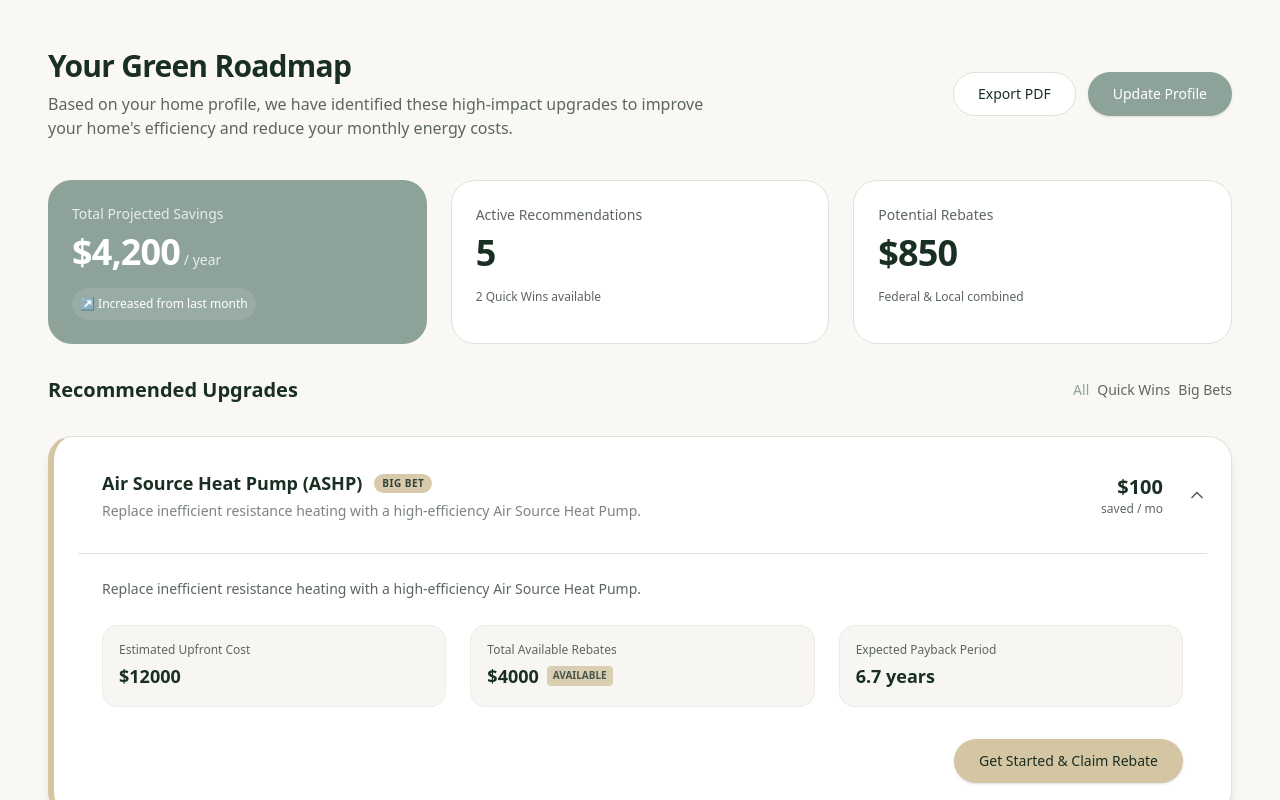
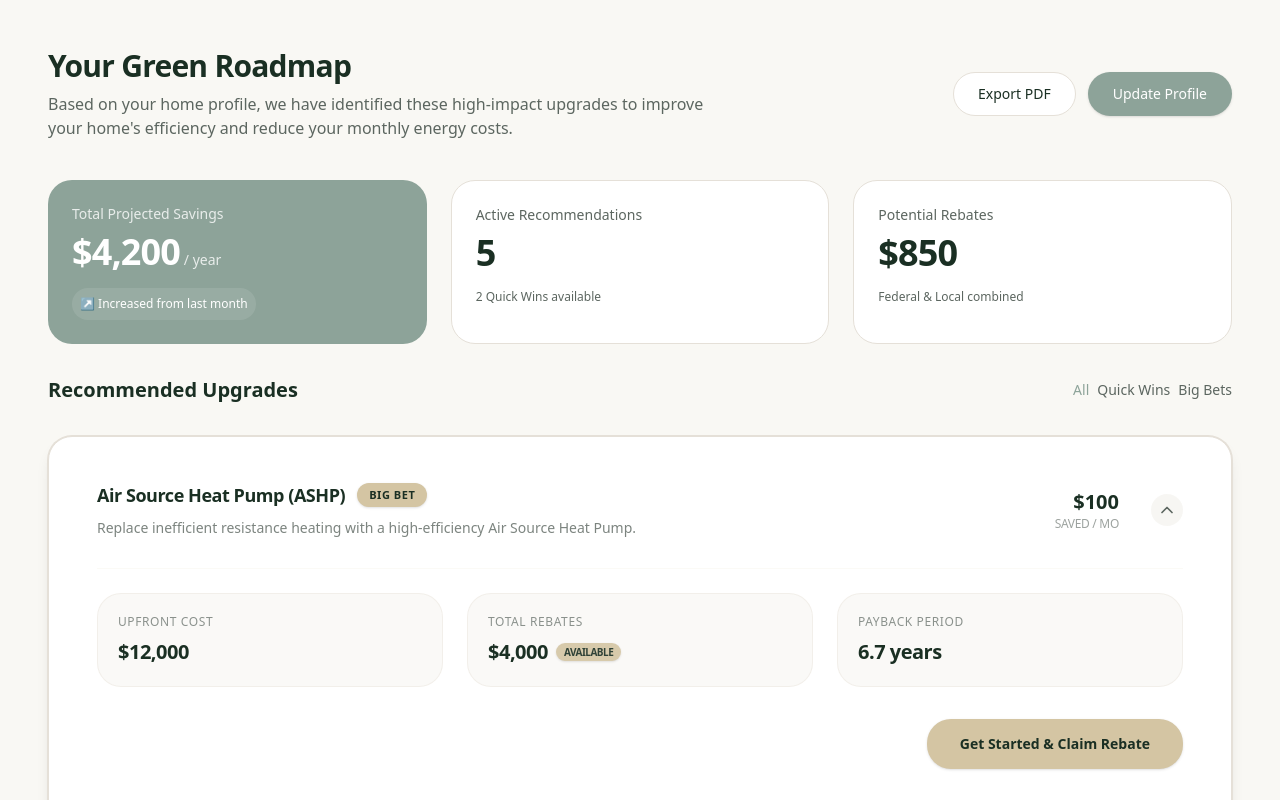
Before and after one commit to Nsujatno/hack-earth, a Next.js app in the folder frontend/: page /dashboard in a window 1280 px wide. Both pictures are taken after a click on the element 640 px from the left and 495 px from the top of the page. Shown: the top 800 px of the page. Built offline with nearby package versions, Linux system fonts and the light colour scheme.

Commit message:
edited cards

```diff
--- a/frontend/components/dashboard/ExpandableRecommendationCard.tsx
+++ b/frontend/components/dashboard/ExpandableRecommendationCard.tsx
@@ -20,16 +20,17 @@ export function ExpandableRecommendationCard({
     const isBigBet = recommendation.type === 'big_bet';
 
     // Define color themes based on type
-    // UPDATED: Using 'primary' instead of 'success' for Quick Wins to match key metrics
     const theme = isBigBet ? {
-        border: "border-l-secondary",
-        badge: "bg-secondary text-secondary-foreground",
+        border: "border-secondary/20",
+        // UPDATED: Solid badge for prominence
+        badge: "bg-secondary text-secondary-foreground shadow-sm",
         text: "text-secondary-foreground",
         highlight: "text-secondary-foreground",
         button: "bg-secondary text-secondary-foreground hover:bg-secondary/90",
     } : {
-        border: "border-l-primary",
-        badge: "bg-primary text-primary-foreground",
+        border: "border-primary/20",
+        // UPDATED: Solid badge for prominence
+        badge: "bg-primary text-primary-foreground shadow-sm",
         text: "text-primary",
         highlight: "text-primary",
         button: "bg-primary text-primary-foreground hover:bg-primary/90",
@@ -41,37 +42,41 @@ export function ExpandableRecommendationCard({
             className="w-full relative"
         >
             <Card
-                className={`cursor-pointer overflow-hidden transition-all duration-300 relative border-l-[6px] bg-card-background ${theme.border} ${isExpanded
-                        ? "shadow-lg"
-                        : "hover:shadow-md hover:bg-sub-background/10"
+                className={`cursor-pointer overflow-hidden transition-all duration-300 relative bg-card-background ${isExpanded
+                        ? "shadow-lg ring-1 ring-border"
+                        : "hover:shadow-md hover:translate-y-[-1px]"
                     }`}
                 onClick={onToggle}
             >
-                <div className="flex flex-col md:flex-row md:items-center justify-between gap-4 pl-6 py-2">
+                {/* Removed side bubble identifier */}
+
+                {/* Adjusted padding - removed extra left padding */}
+                <div className="flex flex-col md:flex-row md:items-center justify-between gap-6 px-6 py-5">
                     <div className="flex items-center gap-4 flex-grow">
                         <div>
-                            <div className="flex items-center gap-3">
-                                <h3 className="text-lg font-bold text-text-primary">{recommendation.name}</h3>
-                                <span className={`text-[10px] font-bold px-2 py-0.5 rounded-full uppercase tracking-wider ${theme.badge} opacity-90`}>
+                            <div className="flex items-center gap-3 mb-2">
+                                <h3 className="text-lg font-bold text-text-primary tracking-tight">{recommendation.name}</h3>
+                                {/* Prominent Badge */}
+                                <span className={`text-[11px] font-bold px-3 py-1 rounded-full uppercase tracking-wider ${theme.badge} transition-colors`}>
                                     {isBigBet ? "Big Bet" : "Quick Win"}
                                 </span>
                             </div>
-                            <p className="text-text-secondary text-sm mt-1 line-clamp-1 opacity-80">
+                            <p className="text-text-secondary text-sm leading-relaxed opacity-80 max-w-xl">
                                 {recommendation.description}
                             </p>
                         </div>
                     </div>
 
-                    <div className="flex items-center gap-6 flex-shrink-0 justify-between md:justify-end w-full md:w-auto mt-2 md:mt-0">
+                    <div className="flex items-center gap-8 flex-shrink-0 justify-between md:justify-end w-full md:w-auto mt-2 md:mt-0">
                         <div className="text-right">
                             <div className={`text-xl font-bold ${theme.highlight}`}>${recommendation.estimated_monthly_savings}</div>
-                            <div className="text-xs text-text-secondary">saved / mo</div>
+                            <div className="text-xs font-medium text-text-secondary uppercase tracking-tight opacity-60">saved / mo</div>
                         </div>
 
                         <motion.div
                             animate={{ rotate: isExpanded ? 180 : 0 }}
                             transition={{ duration: 0.3 }}
-                            className="text-text-secondary"
+                            className="text-text-secondary bg-sub-background/30 p-1.5 rounded-full"
                         >
                             <ChevronDown className="w-5 h-5" />
                         </motion.div>
@@ -87,41 +92,39 @@ export function ExpandableRecommendationCard({
                             transition={{ duration: 0.3 }}
                             className="overflow-hidden"
                         >
-                            <div className="pt-6 mt-6 border-t border-border pl-6 pr-6">
-                                <p className="text-text-secondary text-sm mb-6 leading-relaxed">
-                                    {recommendation.description}
-                                </p>
+                            <div className={`px-6 pb-8 pt-2`}>
+                                <div className={`border-t ${theme.border} w-full opacity-50 mb-6`} />
 
                                 <div className="grid grid-cols-1 sm:grid-cols-3 gap-6 mb-8">
-                                    <div className="bg-sub-background/30 p-4 rounded-lg border border-border/50">
-                                        <div className="text-xs text-text-secondary mb-1">Estimated Upfront Cost</div>
-                                        <div className="font-semibold text-text-primary text-lg">${recommendation.estimated_cost}</div>
+                                    <div className="bg-sub-background/20 p-5 rounded-xl border border-border/40">
+                                        <div className="text-xs font-medium text-text-secondary uppercase tracking-wider mb-2 opacity-70">Upfront Cost</div>
+                                        <div className="font-semibold text-text-primary text-xl tracking-tight">${recommendation.estimated_cost.toLocaleString()}</div>
                                     </div>
-                                    <div className="bg-sub-background/30 p-4 rounded-lg border border-border/50">
-                                        <div className="text-xs text-text-secondary mb-1">Total Available Rebates</div>
-                                        <div className={`font-semibold text-lg flex items-center gap-2 ${theme.highlight}`}>
-                                            ${recommendation.rebate_amount + recommendation.federal_credit}
+                                    <div className="bg-sub-background/20 p-5 rounded-xl border border-border/40">
+                                        <div className="text-xs font-medium text-text-secondary uppercase tracking-wider mb-2 opacity-70">Total Rebates</div>
+                                        <div className={`font-semibold text-xl tracking-tight flex items-center gap-2 ${theme.highlight}`}>
+                                            ${(recommendation.rebate_amount + recommendation.federal_credit).toLocaleString()}
                                             {(recommendation.rebate_amount > 0 || recommendation.federal_credit > 0) && (
-                                                <span className={`text-[10px] font-bold px-1.5 py-0.5 rounded ${theme.badge} opacity-80`}>AVAILABLE</span>
+                                                <span className={`text-[10px] font-bold px-2 py-0.5 rounded-full ${theme.badge} opacity-90`}>AVAILABLE</span>
                                             )}
                                         </div>
                                     </div>
 
-                                    <div className="bg-sub-background/30 p-4 rounded-lg border border-border/50">
-                                        <div className="text-xs text-text-secondary mb-1">Expected Payback Period</div>
-                                        <div className={`font-semibold text-lg ${theme.highlight}`}>
+                                    <div className="bg-sub-background/20 p-5 rounded-xl border border-border/40">
+                                        <div className="text-xs font-medium text-text-secondary uppercase tracking-wider mb-2 opacity-70">Payback Period</div>
+                                        <div className={`font-semibold text-xl tracking-tight ${theme.highlight}`}>
                                             {recommendation.roi_years} years
                                         </div>
                                     </div>
                                 </div>
 
-                                <div className="flex justify-end pb-2">
+                                <div className="flex justify-end">
                                     <Button
                                         onClick={(e) => {
                                             e.stopPropagation();
                                             window.open(recommendation.learn_more_url, '_blank');
                                         }}
-                                        className={`w-full sm:w-auto ${theme.button}`}
+                                        className={`w-full sm:w-auto px-8 py-6 text-sm font-semibold shadow-sm ${theme.button}`}
                                     >
                                         Get Started & Claim Rebate
                                     </Button>
```
